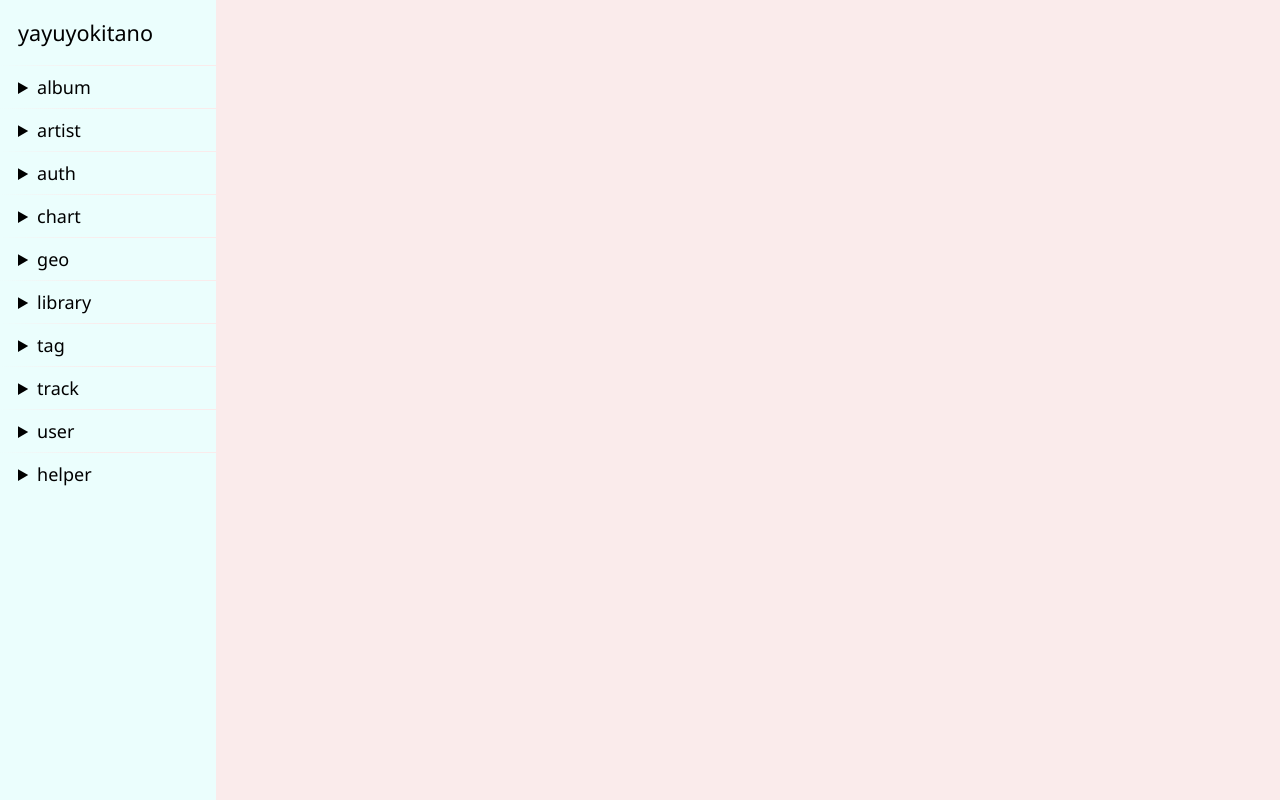
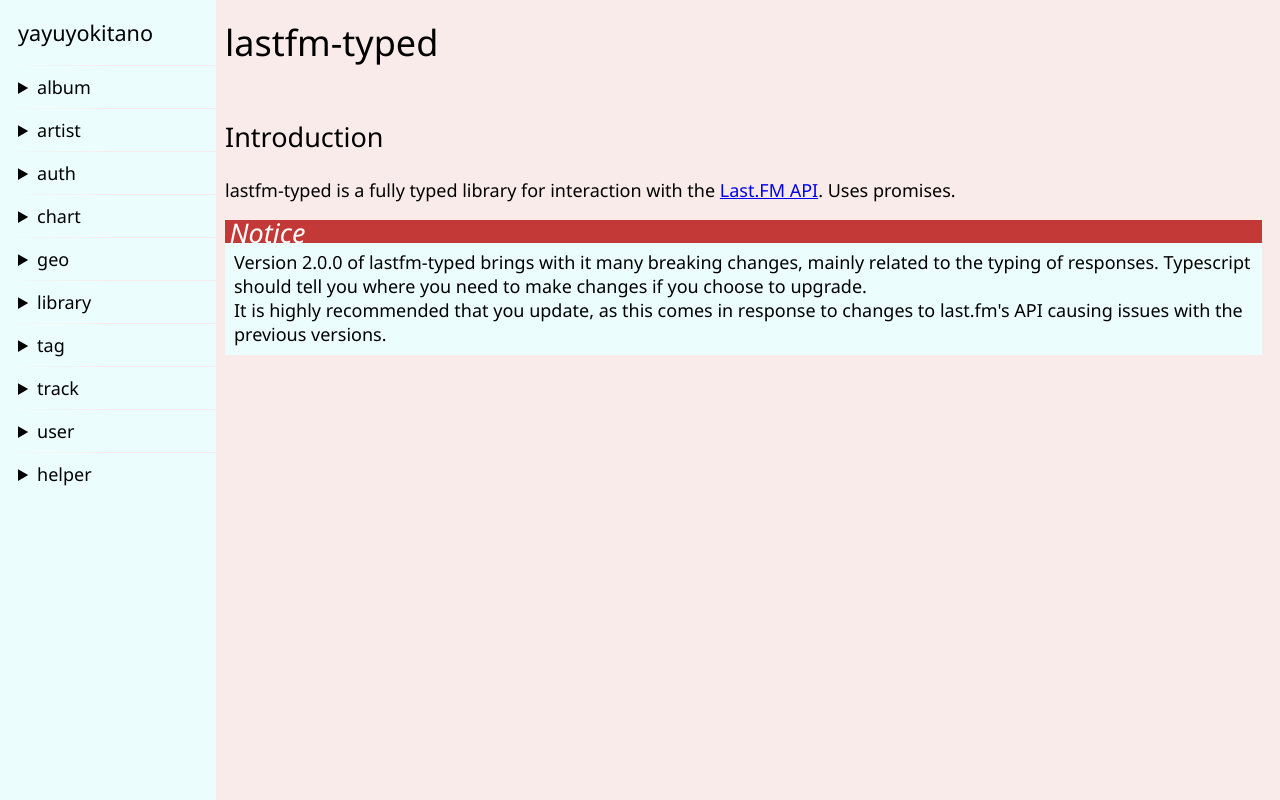
Before and after one commit to yayuyokitano/lastfm-typed-docs, a React app: page / in a window 1280 px wide. Built offline with nearby package versions, Linux system fonts and the light colour scheme.

Commit message:
Work on frontpage, add note styling

```diff
--- a/src/components/documentation/Documentation.scss
+++ b/src/components/documentation/Documentation.scss
@@ -153,10 +153,12 @@
 	overflow-y: scroll;
 	position: absolute;
 	top: 0;
+	padding-right: 1em;
 }
 
 main h1 {
 	padding-top: 1rem;
+	margin-top: 0;
 }
 
 body {
@@ -176,6 +178,27 @@
 	font-size: 1.2rem;
 }
 
+.note::before {
+	background-color: $reddark;
+	color: #FFF;
+	content: "Notice";
+	display: block;
+	font-style: italic;
+	font-size: 1.5em;
+	padding-top: 0.12em;
+	line-height: 0.75;
+	margin-bottom: 0.25em;
+	padding-left: 0.25rem;
+	margin-left: -0.5rem;
+	margin-right: -0.5rem;
+}
+
+.note {
+	background-color: $bluebg;
+	padding: 0.5rem;
+	padding-top: 0;
+}
+
 @keyframes sweep {
   0%    {opacity: 0; transform: translateY(-10%)}
   100%  {opacity: 1; transform: translateY(0)}
--- a/src/components/documentation/DocumentationIndex.tsx
+++ b/src/components/documentation/DocumentationIndex.tsx
@@ -2,6 +2,11 @@
 
 export default function DocumentationIndex() {
 	return (
-		<h1>Default</h1>
+		<main>
+			<h1>lastfm-typed</h1>
+			<h2>Introduction</h2>
+			<p>lastfm-typed is a fully typed library for interaction with the <a href="https://www.last.fm/api" target="_blank">Last.FM API</a>. Uses promises.</p>
+			<p className="note">Version 2.0.0 of lastfm-typed brings with it many breaking changes, mainly related to the typing of responses. Typescript should tell you where you need to make changes if you choose to upgrade.<br />It is highly recommended that you update, as this comes in response to changes to last.fm's API causing issues with the previous versions.</p>
+		</main>
 	)
 }
--- a/src/helpers/DetailedEndpoint.tsx
+++ b/src/helpers/DetailedEndpoint.tsx
@@ -21,16 +21,16 @@
 			<SyntaxHighlighter language="javascript" style={vs}>{`let scrobbleCacher = await lastfm.helper.cacheScrobbles("Mexdeep");
 \n
 \nscrobbleCacher.on("start", (data) => {
-\nconsole.log(\`Found \${data.count} scrobbles, starting (0/\${data.totalPages}).\`);
+\n\tconsole.log(\`Found \${data.count} scrobbles, starting (0/\${data.totalPages}).\`);
 \n});
 \n
 \nscrobbleCacher.on("data", (data) => {
-\ndatabase.addScrobblesBulk(data.data);
-\nconsole.log(\`\${data.completedPages}/\${data.totalPages} (\${(data.progress * 100).toFixed(2)}%)\`);
+\n\tdatabase.addScrobblesBulk(data.data);
+\n\tconsole.log(\`\${data.completedPages}/\${data.totalPages} (\${(data.progress * 100).toFixed(2)}%)\`);
 \n});
 \n
 \nscrobbleCacher.on("close", () => {
-\nconsole.log("Caching completed.");
+\n\tconsole.log("Caching completed.");
 \n});`}</SyntaxHighlighter><br />
 			<SyntaxHighlighter language="javascript" style={vs}>{`Found 19017 scrobbles, starting (0/20).
 \n1/20 (5.00%)
--- a/src/styles/_palette.scss
+++ b/src/styles/_palette.scss
@@ -1,6 +1,6 @@
 $red: #fc4445;
 $redlight: #e5554b;
-$reddark: #b50f00;
+$reddark: #c23937;
 $redbg: #faebeb;
 $blue1: #3feee6;
 $blue2: #55bcc9;
--- a/src/styles/base.scss
+++ b/src/styles/base.scss
@@ -7,6 +7,7 @@
 	font-family:'Segoe UI', Tahoma, Geneva, Verdana, sans-serif;
 	-webkit-font-smoothing: antialiased;
   -moz-osx-font-smoothing: grayscale;
+	tab-size: 2;
 
 }
 
```
